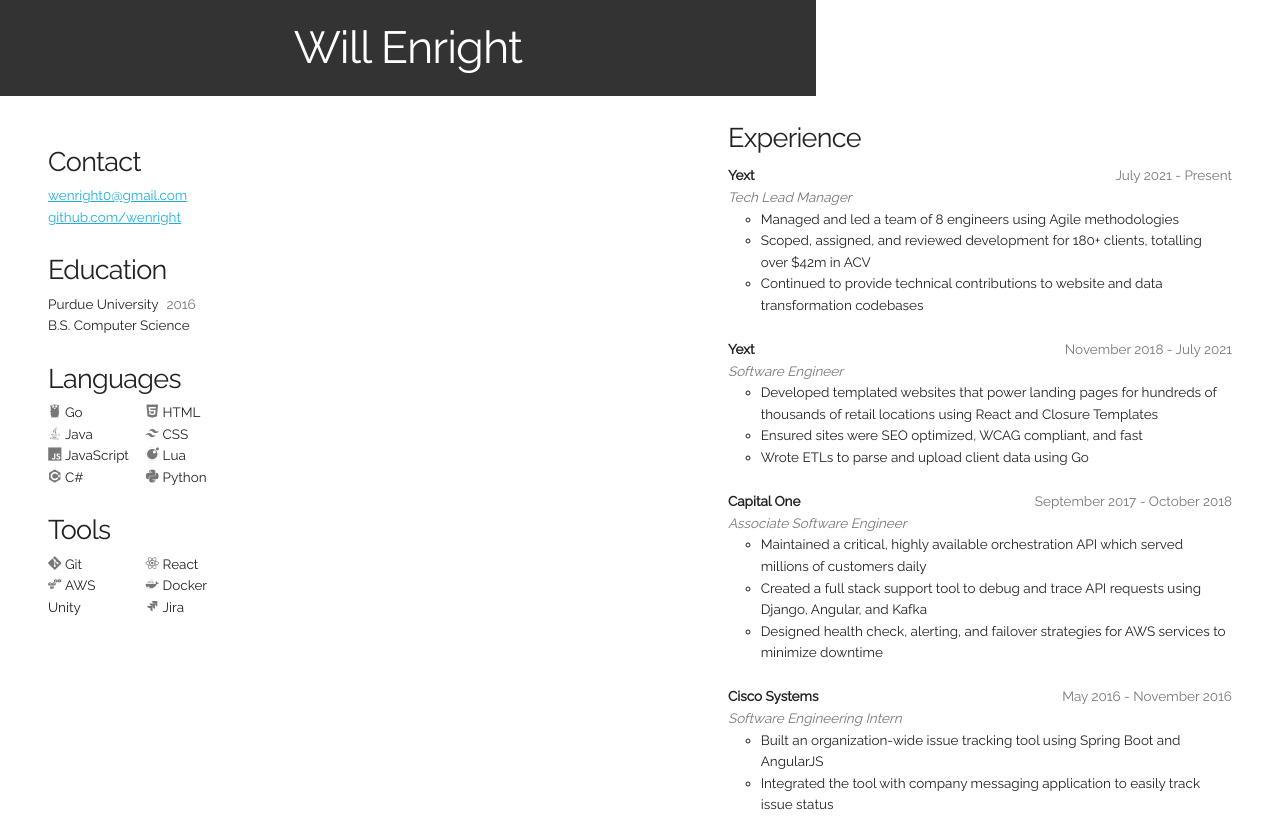
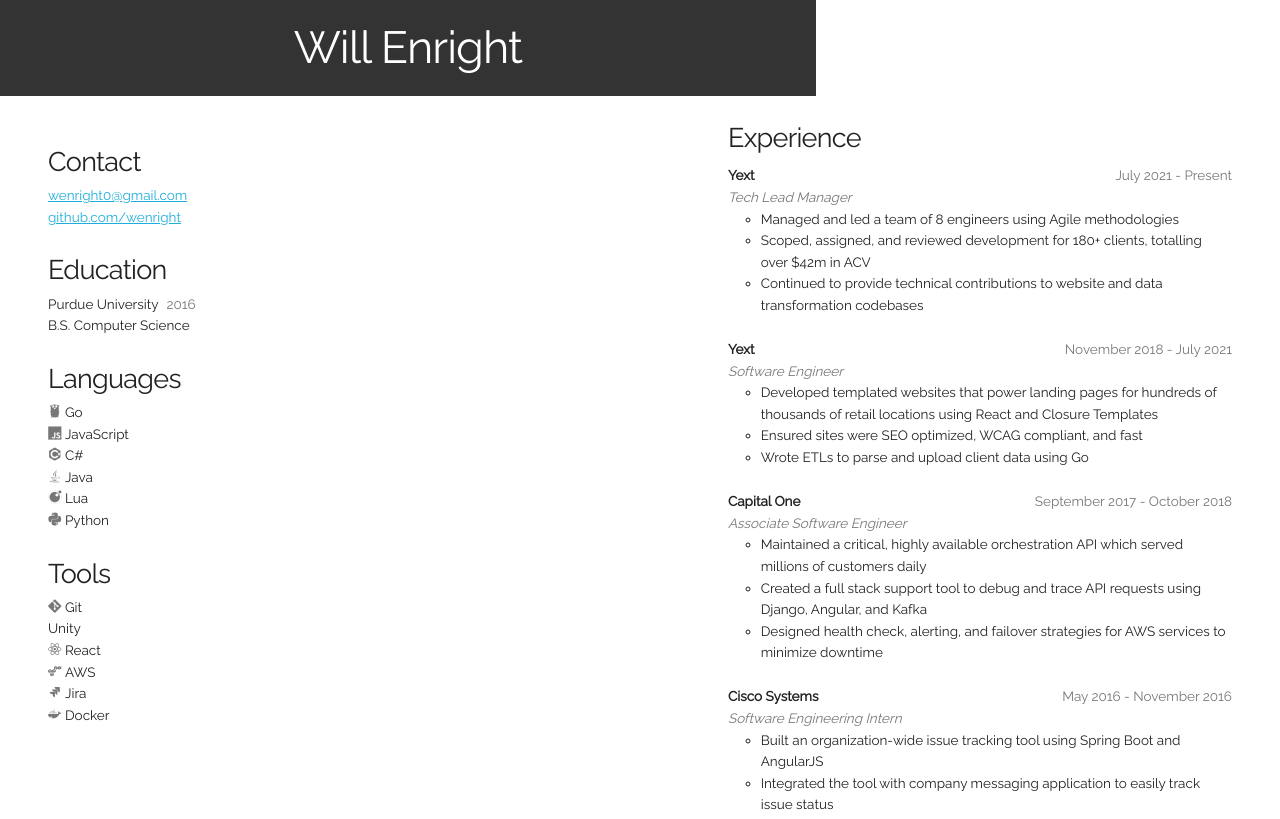
Before and after one commit to wenright/resume, a website: page index.html in a window 1280 px wide. Shown: the top 819 px of the page. Drawn offline with nearby package versions, Linux system fonts and the light colour scheme.

Commit message:
single column icons

```diff
--- a/index.html
+++ b/index.html
@@ -38,10 +38,6 @@
 					Go
 				</div>
 				<div>
-					<i class="devicon-java-plain"></i>
-					Java
-				</div>
-				<div>
 					<i class="devicon-javascript-plain"></i>
 					JavaScript
 				</div>
@@ -49,15 +45,9 @@
 					<i class="devicon-csharp-plain"></i>
 					C#
 				</div>
-			</div>
-			<div class="table-right">
 				<div>
-					<i class="devicon-html5-plain"></i>
-					HTML
-				</div>
-				<div>
-					<i class="devicon-tailwindcss-plain"></i>
-					CSS
+					<i class="devicon-java-plain"></i>
+					Java
 				</div>
 				<div>
 					<i class="devicon-lua-plain"></i>
@@ -78,26 +68,24 @@
 					Git
 				</div>
 				<div>
-					<i class="devicon-amazonwebservices-plain"></i>
-					AWS
-				</div>
-				<div>
 					<i class="devicon-unity-plain"></i>
 					Unity
 				</div>
-			</div>
-			<div class="table-right">
 				<div>
 					<i class="devicon-react-plain"></i>
 					React
 				</div>
 				<div>
-					<i class="devicon-docker-plain"></i>
-					Docker
+					<i class="devicon-amazonwebservices-plain"></i>
+					AWS
 				</div>
 				<div>
 					<i class="devicon-jira-plain"></i>
 					Jira
+				</div>
+				<div>
+					<i class="devicon-docker-plain"></i>
+					Docker
 				</div>
 			</div>
 		</div>
```
